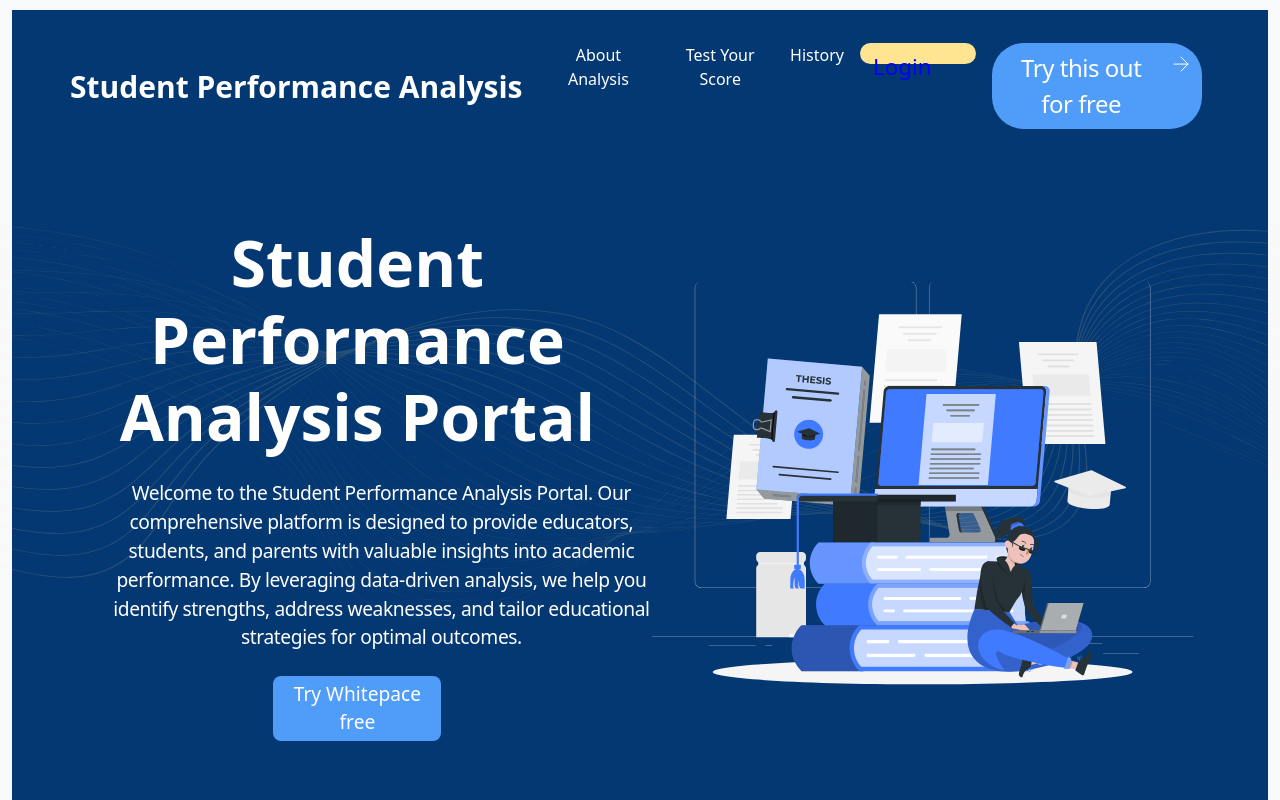
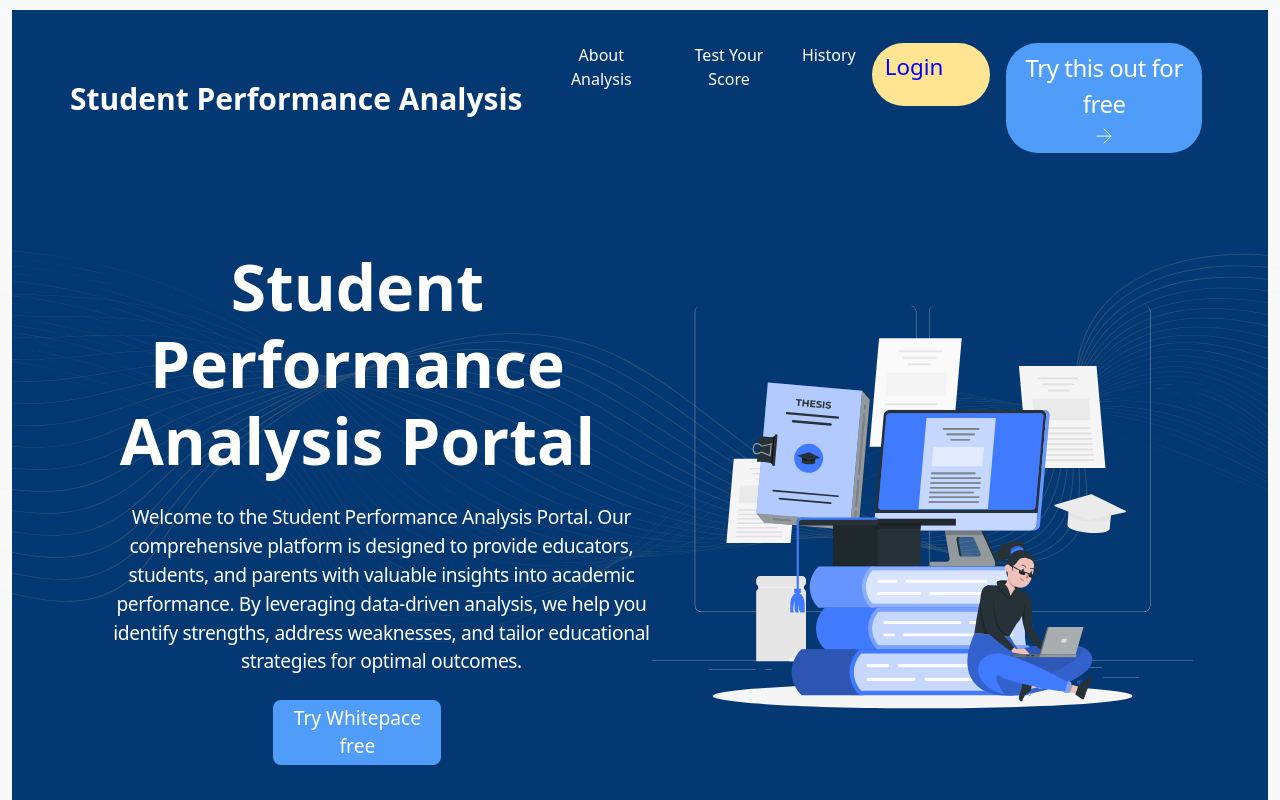
Before and after one commit to Manoj12012004/Student_performance_analysis, a React (Create React App) app in the folder app/: page / in a window 1280 px wide. Shown: the top 800 px of the page. Built offline with nearby package versions, Linux system fonts and the light colour scheme.

Commit message:
change Auth

```diff
--- a/app/src/components/Navbar.jsx
+++ b/app/src/components/Navbar.jsx
@@ -54,12 +54,15 @@ function Navbar1({props}){
                                 </Modal.Footer>
                             </Modal>
                             </div>
-                            </div>:<div className="Btn-Login btn m-2 " style={{width:"40%",height:"20%",margin:"auto"}}><div className="login "><Link to="/login" style={{textDecoration:"none",color:"blue",textAlign:"center"}}>Login</Link></div></div>}
-                            <div className="Btn-Free btn m-2 d-flex" style={{width:"auto",gap:"1.0rem"}}><p><Link to={link} style={{textDecoration:"none",color:"white"}}>Try this out for free</Link></p><div><svg width="16" height="16" viewBox="0 0 16 16" fill="none" xmlns="http://www.w3.org/2000/svg">
+                            </div>:<div className="Btn-Login btn m-2 " style={{width:"40%",height:"50%",margin:"auto"}}><div className="login "><Link to="/login" style={{textDecoration:"none",color:"blue",textAlign:"center"}}>Login</Link></div></div>}
+                            <div className="Btn-Free btn m-2 d-flex" style={{width:"auto",gap:"1.0rem"}}><Link to={link} style={{textDecoration:"none",color:"white"}}><p>{props === "register" ? "Try this out for free" : ""}</p>
+                            {props==="register" &&(
+                                <div><svg width="16" height="16" viewBox="0 0 16 16" fill="none" xmlns="http://www.w3.org/2000/svg">
                                 <path d="M1 8.08984H15" stroke="white" stroke-linecap="round" stroke-linejoin="round"/>
                                 <path d="M8 1.08984L15 8.08984L8 15.0898" stroke="white" stroke-linecap="round" stroke-linejoin="round"/>
                                 </svg>
                             </div>
+                            )}</Link>
                             </div>
                         </div>
                     </Nav>
```
Also changed, not shown: app/src/components/Result.jsx (+1 -9 lines).
